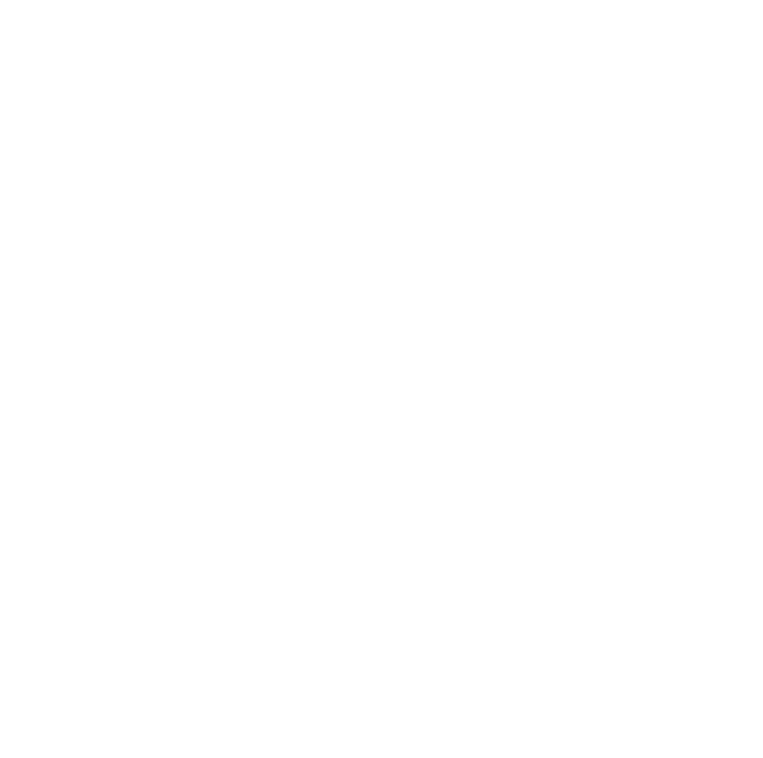
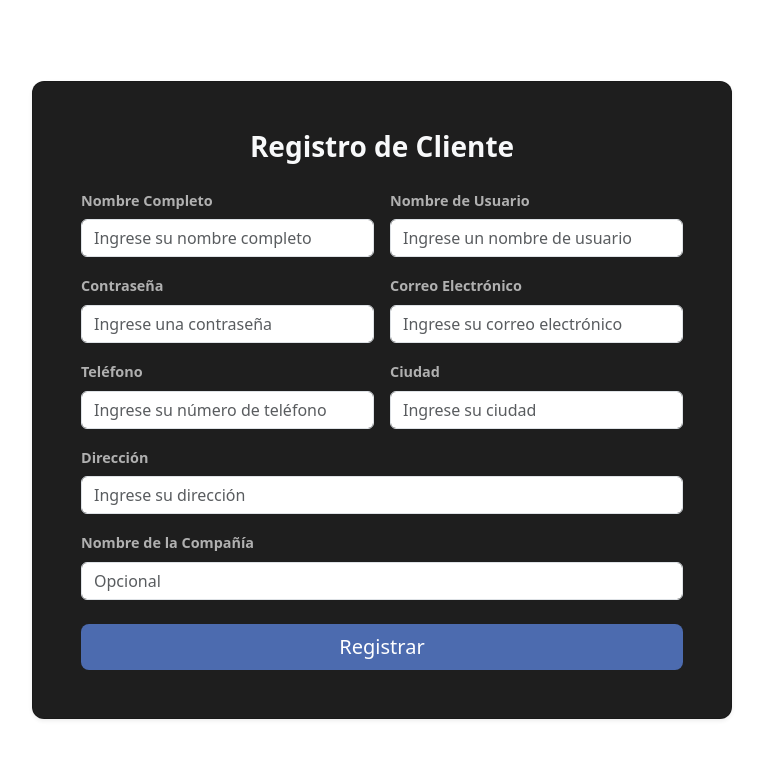
Before and after one commit to autosA/AutosSA-frontend, a Vue app: page /register in a window 1280 px wide. Before the commit this address had no page. Shown: the top 758 px of the page, without its empty margins (258-1021 px from the left). Built offline with nearby package versions, Linux system fonts and the light colour scheme.

Commit message:
update Home, Login and register

```diff
--- a/src/pages/HomePage.vue
+++ b/src/pages/HomePage.vue
@@ -5,16 +5,16 @@
       <h1 class="text-center mb-5">Lista de Autos</h1>
       <div v-if="loading" class="text-center">Cargando autos...</div>
       <div v-else>
-        <div class="row row-cols-1 row-cols-md-2 row-cols-lg-3 g-4">
-          <div v-for="auto in autos" :key="auto.id" class="col">
+        <div class="row g-4">
+          <div v-for="auto in autos" :key="auto.id" class="col-12 col-sm-6 col-md-4 col-lg-3">
             <div class="card bg-secondary text-light shadow border-0 h-100">
               <img :src="auto.imageUrl" class="card-img-top" alt="Imagen del auto">
-              <div class="card-body">
+              <div class="card-body d-flex flex-column">
                 <h5 class="card-title">{{ auto.brand }} {{ auto.model }}</h5>
                 <p class="card-text">Precio: ${{ auto.price }}</p>
                 <p class="card-text">Año: {{ auto.year }}</p>
                 <p class="card-text">Descripción: {{ auto.description }}</p>
-                <p class="card-text">
+                <p class="card-text mt-auto">
                   Disponible:
                   <span :class="auto.available ? 'text-success' : 'text-danger'">
                     {{ auto.available ? "Sí" : "No" }}
@@ -54,7 +54,7 @@
         "https://storage.googleapis.com/foto_autosusados/automotoras/sinwm/908/01011193860-1-2-3.jpg",
         "https://tuningchile.cl/cdn/shop/files/Camaro_chev_1_93c34f6a-64d2-4e5f-b0ce-1c908a12346d_800x.jpg?v=1733900524",
         "https://www.elcarrocolombiano.com/wp-content/webp-express/webp-images/uploads/2021/10/20211012-MAZDA-MX-5-RF-2022-PRUEBA-DE-MANEJO-TEST-DRIVE-COMENTARIOS-VIDEO-COLOMBIA-01.jpg.webp",
-        "https://cdn.pixabay.com/photo/2014/05/02/21/50/car-336606_1280.jpg",
+        "https://www.ford.mx/content/ford/mx/es_mx/mustang-2023-content/billboard-carousel/overview-header/jcr:content/par/billboard/imageComponent/image.imgs.full.high.jpg",
         "https://cdn.pixabay.com/photo/2016/03/09/09/11/car-1245717_1280.jpg",
       ];
       const autos = await getAutosForCliente();
@@ -84,7 +84,7 @@
 }
 
 .card-img-top {
-  height: 200px;
+  height: 150px;
   object-fit: cover;
 }
 
@@ -106,11 +106,11 @@
   color: #dc3545 !important;
 }
 
-.row-cols-1 {
-  gap: 20px;
-}
-
 .container {
   max-width: 1200px;
 }
+
+.row-cols {
+  gap: 20px;
+}
 </style>
--- a/src/pages/LoginPage.vue
+++ b/src/pages/LoginPage.vue
@@ -1,48 +1,43 @@
 <template>
-  <div
-    class="container-fluid vh-100 d-flex justify-content-center align-items-center bg-dark"
-  >
-    <div class="card p-4 shadow-lg" id="card">
+  <div class="container-fluid vh-100 d-flex justify-content-center align-items-center bg-dark">
+    <div class="card p-4 shadow-lg" id="login-card">
       <div class="row align-items-center">
         <div class="col-md-6 mb-3 mb-md-0">
-          <h3 class="text-center text-white mb-4">Inicio de Sesión</h3>
+          <h3 class="text-center text-light mb-4">Inicio de Sesión</h3>
           <form @submit.prevent="login">
             <div class="mb-3">
-              <label for="username" class="form-label text-sm text-white"
-                >Nombre de usuario</label
-              >
+              <label for="username" class="form-label text-white fw-bold">Nombre de Usuario</label>
               <input
                 type="text"
                 id="username"
                 v-model="username"
                 required
                 class="form-control"
-                placeholder="Ingrese el nombre de usuario"
+                placeholder="Ingrese su nombre de usuario"
               />
             </div>
             <div class="mb-3">
-              <label for="password" class="form-label text-sm text-white"
-                >Contraseña</label
-              >
+              <label for="password" class="form-label text-white fw-bold">Contraseña</label>
               <input
                 type="password"
                 id="password"
                 v-model="password"
                 required
                 class="form-control"
-                placeholder="Ingrese la contraseña"
+                placeholder="Ingrese su contraseña"
               />
             </div>
-            <div v-if="error" class="text-danger mt-3">{{ error }}</div>
+            <div v-if="error" class="text-danger text-center mt-3">{{ error }}</div>
             <div class="d-grid mt-4">
-              <button @click="login" class="btn btn-primary fw-bold">
-                Iniciar sesión
-              </button>
+              <button type="submit" class="btn btn-primary fw-bold">Iniciar Sesión</button>
             </div>
           </form>
+          <div class="text-center mt-3">
+            <button @click="goToRegister" class="btn btn-link text-light">¿No tienes cuenta? Regístrate</button>
+          </div>
         </div>
-        <div class="col-md-6 d-none d-md-block">
-          <img :src="loginImage" alt="Login Image" class="img-fluid rounded" />
+        <div class="col-md-6 d-none d-md-block text-center">
+          <img :src="loginImage" alt="Imagen de Login" class="img-fluid rounded shadow" />
         </div>
       </div>
     </div>
@@ -63,20 +58,29 @@
   },
   methods: {
     async login() {
+      if (!this.username || !this.password) {
+        this.error = "Por favor, ingrese el nombre de usuario y la contraseña.";
+        return;
+      }
+
       try {
         const users = await getClientes();
         const user = users.find(
-          (user) => user.name === this.username && user.password === this.password
+          (user) => user.username === this.username && user.password === this.password
         );
+
         if (user) {
           sessionStorage.setItem("userId", user.id);
           this.$router.push("/");
         } else {
-          this.error = "Nombre de usuario o contraseña incorrectos";
+          this.error = "Nombre de usuario o contraseña incorrectos.";
         }
       } catch (error) {
-        this.error = "Error al cargar los datos de usuario";
+        this.error = "Error al cargar los datos de usuario.";
       }
+    },
+    goToRegister() {
+      this.$router.push("/register");
     },
   },
 };
@@ -88,27 +92,51 @@
   color: #ffffff;
 }
 
-#card {
+#login-card {
   background-color: #1e1e1e;
   border-radius: 15px;
-  padding: 20px;
-  max-width: 800px;
+  max-width: 900px;
   width: 100%;
-  margin: auto;
+  padding: 30px;
 }
 
 .form-control {
-  background-color: #2c2c2c;
   color: white;
   border: 1px solid #444;
+  font-size: 1rem;
+  padding: 10px;
+}
+
+.form-label {
+  font-size: 1.1rem;
 }
 
 .btn-primary {
   background-color: #007bff;
   border: none;
+  padding: 10px 15px;
+  font-size: 1.1rem;
 }
 
 .shadow-lg {
-  box-shadow: 0 1rem 3rem rgba(0, 0, 0, 0.175);
+  box-shadow: 0 1rem 3rem rgba(0, 0, 0, 0.25);
+}
+
+.img-fluid {
+  max-height: 300px;
+  object-fit: contain;
+}
+
+.btn-link {
+  background: none;
+  border: none;
+  padding: 0;
+  font-size: 1rem;
+  text-decoration: underline;
+  cursor: pointer;
+}
+
+.btn-link:hover {
+  color: #007bff;
 }
 </style>
--- a/src/pages/RegisterPage.vue
+++ b/src/pages/RegisterPage.vue
@@ -0,0 +1,188 @@
+<template>
+  <div class="container vh-100 d-flex justify-content-center align-items-center ">
+    <div class="card p-5 shadow-sm" id="register-card">
+      <h3 class="text-center mb-4 fw-bold text-light">Registro de Cliente</h3>
+      <form @submit.prevent="register">
+        <div class="row g-3">
+          <div class="col-md-6">
+            <label for="name" class="form-label">Nombre Completo</label>
+            <input
+              type="text"
+              id="name"
+              v-model="cliente.name"
+              class="form-control"
+              placeholder="Ingrese su nombre completo"
+              required
+            />
+          </div>
+          <div class="col-md-6">
+            <label for="username" class="form-label">Nombre de Usuario</label>
+            <input
+              type="text"
+              id="username"
+              v-model="cliente.username"
+              class="form-control"
+              placeholder="Ingrese un nombre de usuario"
+              required
+            />
+          </div>
+          <div class="col-md-6">
+            <label for="password" class="form-label">Contraseña</label>
+            <input
+              type="password"
+              id="password"
+              v-model="cliente.password"
+              class="form-control"
+              placeholder="Ingrese una contraseña"
+              required
+            />
+          </div>
+          <div class="col-md-6">
+            <label for="email" class="form-label">Correo Electrónico</label>
+            <input
+              type="email"
+              id="email"
+              v-model="cliente.email"
+              class="form-control"
+              placeholder="Ingrese su correo electrónico"
+              required
+            />
+          </div>
+          <div class="col-md-6">
+            <label for="telephone" class="form-label">Teléfono</label>
+            <input
+              type="text"
+              id="telephone"
+              v-model="cliente.telephone"
+              class="form-control"
+              placeholder="Ingrese su número de teléfono"
+              required
+            />
+          </div>
+          <div class="col-md-6">
+            <label for="city" class="form-label">Ciudad</label>
+            <input
+              type="text"
+              id="city"
+              v-model="cliente.city"
+              class="form-control"
+              placeholder="Ingrese su ciudad"
+              required
+            />
+          </div>
+          <div class="col-md-12">
+            <label for="address" class="form-label">Dirección</label>
+            <input
+              type="text"
+              id="address"
+              v-model="cliente.address"
+              class="form-control"
+              placeholder="Ingrese su dirección"
+              required
+            />
+          </div>
+          <div class="col-md-12">
+            <label for="companyName" class="form-label">Nombre de la Compañía</label>
+            <input
+              type="text"
+              id="companyName"
+              v-model="cliente.companyName"
+              class="form-control"
+              placeholder="Opcional"
+            />
+          </div>
+        </div>
+        <div v-if="error" class="text-danger text-center mt-3">{{ error }}</div>
+        <div v-if="success" class="text-success text-center mt-3">{{ success }}</div>
+        <div class="d-grid mt-4">
+          <button type="submit" class="btn btn-lg custom-btn">Registrar</button>
+        </div>
+      </form>
+    </div>
+  </div>
+</template>
+
+<script>
+import { createCliente } from "@/services/service.js";
+
+export default {
+  data() {
+    return {
+      cliente: {
+        name: "",
+        username: "",
+        password: "",
+        email: "",
+        telephone: "",
+        companyName: "",
+        city: "",
+        address: "",
+      },
+      error: "",
+      success: "",
+    };
+  },
+  methods: {
+    async register() {
+      try {
+        await createCliente(this.cliente);
+        this.success = "Cliente registrado exitosamente";
+        this.error = "";
+        this.resetForm();
+        this.$router.push("/");
+      } catch (error) {
+        this.error = "Error al registrar el cliente";
+        this.success = "";
+      }
+    },
+    resetForm() {
+      this.cliente = {
+        name: "",
+        username: "",
+        password: "",
+        email: "",
+        telephone: "",
+        companyName: "",
+        city: "",
+        address: "",
+      };
+    },
+  },
+};
+</script>
+
+
+<style scoped>
+body {
+  background-color: #121212;
+  color: #ffffff;
+}
+
+#register-card {
+  background-color: #1e1e1e;
+  border-radius: 12px;
+  max-width: 700px;
+  width: 100%;
+  box-shadow: 0 4px 6px rgba(0, 0, 0, 0.2);
+}
+
+h3 {
+  color: #ffffff;
+}
+
+.form-label {
+  font-size: 0.9rem;
+  font-weight: bold;
+  color: #b0b0b0;
+}
+
+
+.custom-btn {
+  background-color: #4c6baf;
+  color: #ffffff;
+  border: none;
+  border-radius: 8px;
+}
+
+
+</style>
--- a/src/router/router.js
+++ b/src/router/router.js
@@ -2,10 +2,12 @@
 
 import HomePage from "@/pages/HomePage.vue";
 import LoginPage from "@/pages/LoginPage.vue";
+import RegisterPage from "@/pages/RegisterPage.vue";
 
 const routes = [
     { path: "/", component: HomePage },
-    { path: "/login", component: LoginPage}
+    { path: "/login", component: LoginPage},
+    { path: "/register", component: RegisterPage}
 ];
 
 
```
